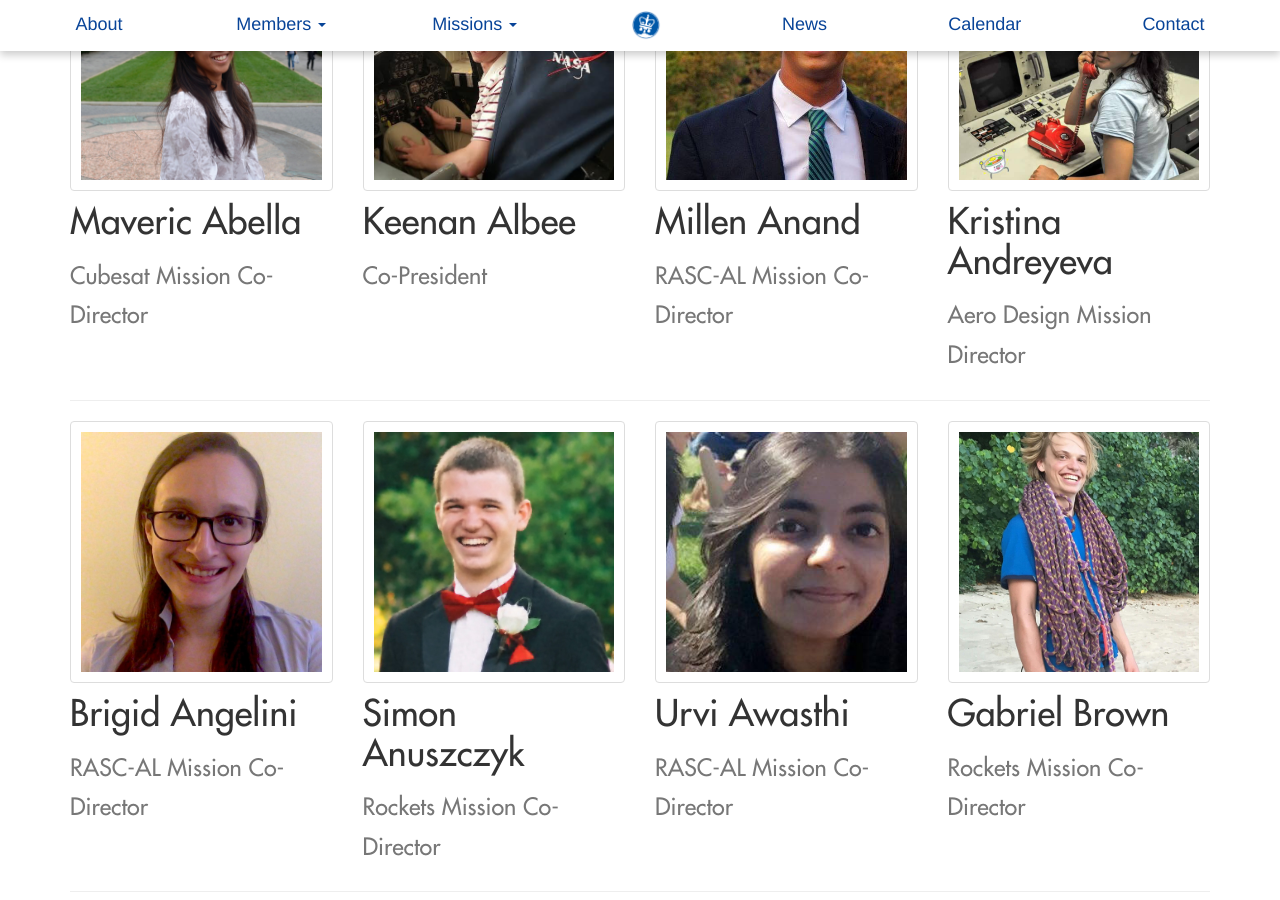
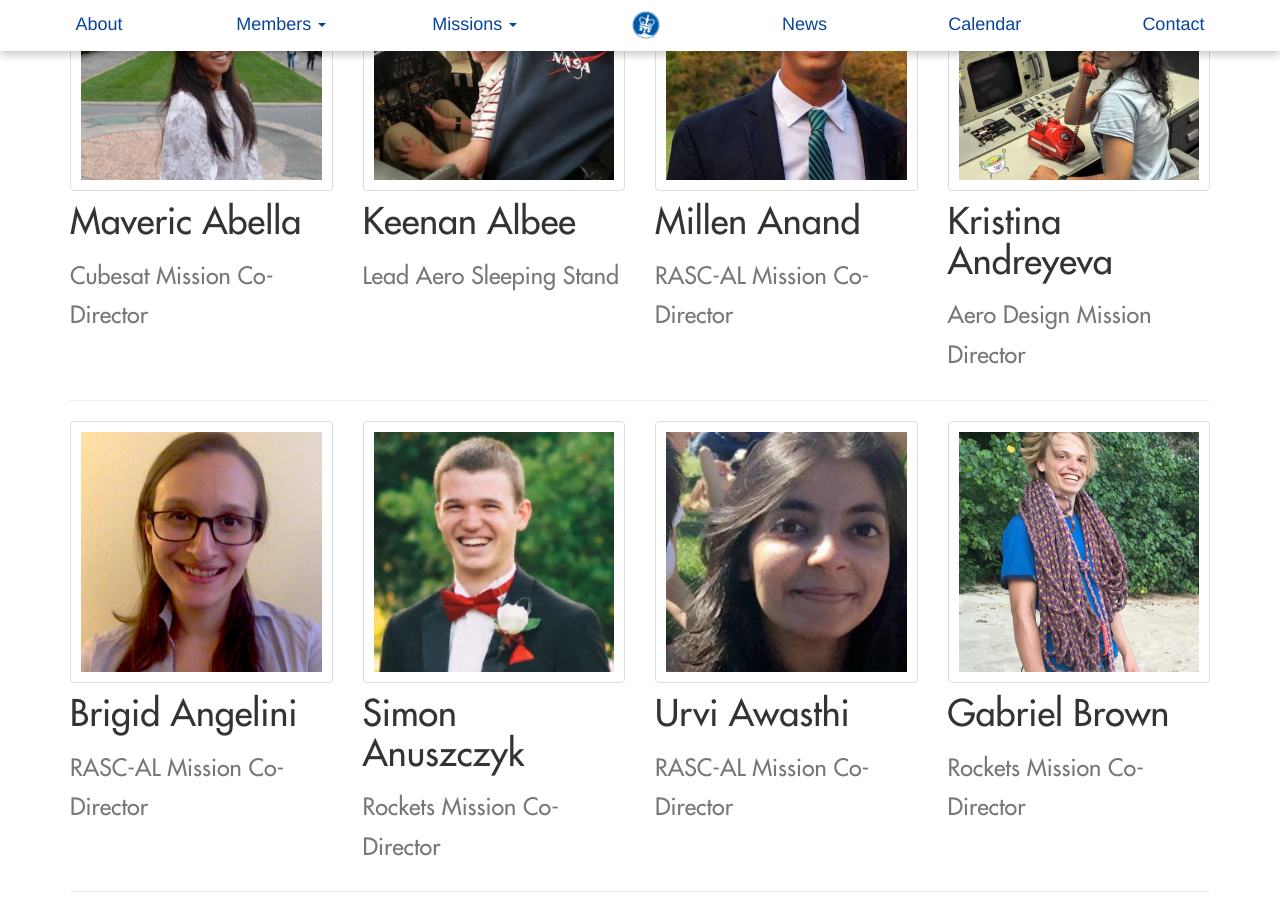
Before and after one commit to columbiaspace/columbiaspace.org, a Jekyll site: the page built from members-2016.html, in a window 1280 px wide and 900 px high, scrolled down 1713 px. Built offline with Jekyll 4.4.1, drawn with Linux system fonts in a browser that asks for light colours; nearby versions of some CDN libraries; comment, search, counter and statistics services are not loaded.

```diff
--- a/members-2016.html
+++ b/members-2016.html
@@ -3,6 +3,7 @@
 layout: members
 group: members
 jumbotitle: " "
+
 jumboimage: "/assets/media/img/jumbotron/tl.jpg"
 imagecredit: ""
 logoflag: false
@@ -24,7 +25,7 @@
     title: "Cubesat Mission Co-Director"
     image: "/assets/media/img/profiles2016/mabella.jpg"
   - name: "Keenan Albee"
-    title: "Co-President"
+    title: "Lead Aero Sleeping Stand"
     image: "/assets/media/img/profiles/kalbee.jpg"
   - name: "Millen Anand"
     title: "RASC-AL Mission Co-Director"
```
